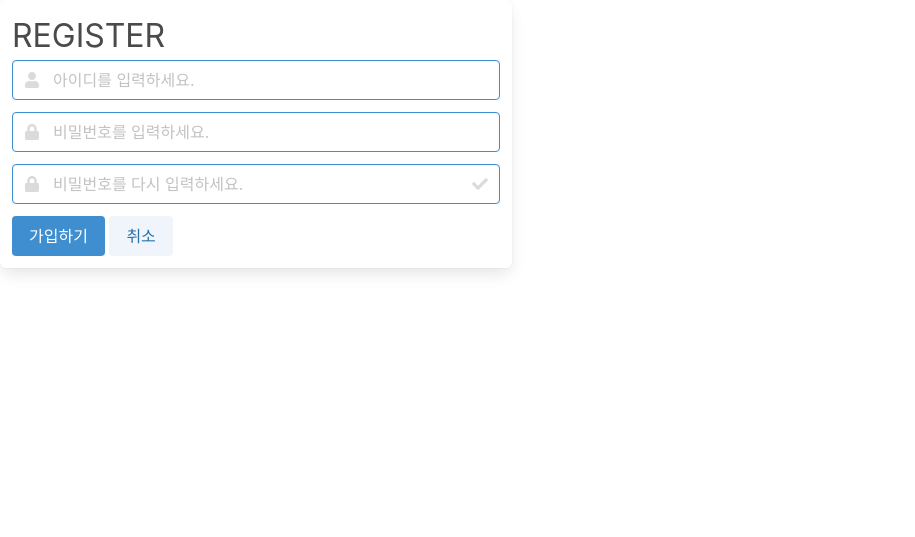
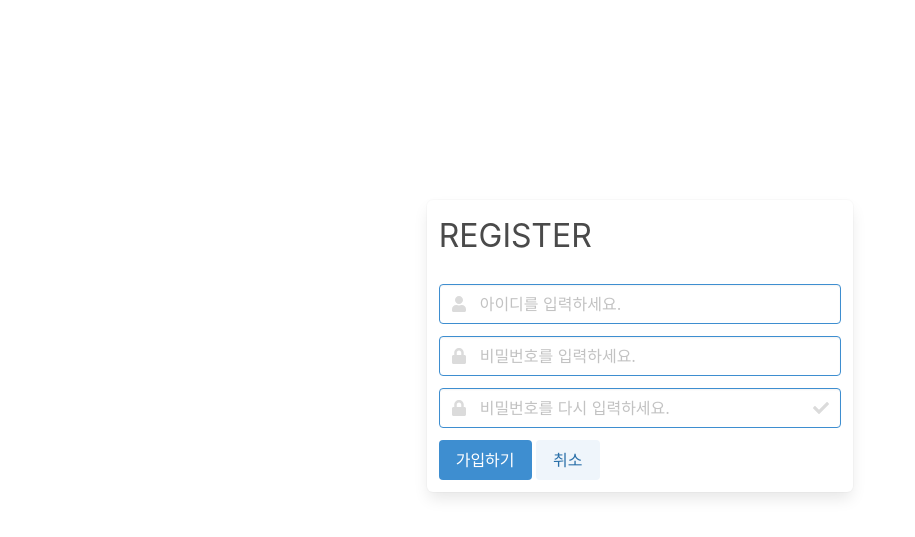
Before and after one commit to ChoiWheatley/swjungle-week-00, a Flask app: page /register in a window 1280 px wide. Shown: the top 537 px of the page, without its empty margins (0-915 px from the left). Run offline with Flask 3, Linux system fonts and the light colour scheme; some libraries are stand-ins or nearby versions.

Commit message:
style : login/register html modify

```diff
--- a/templates/register.html
+++ b/templates/register.html
@@ -8,6 +8,12 @@
     <script defer src="https://use.fontawesome.com/releases/v5.3.1/js/all.js"></script>
     <title>register</title>
 </head>
+<style>
+    .box {
+        margin: auto;
+        margin-top: 200px;
+    }
+</style>
 <body>
     {% with messages = get_flashed_messages() %}
         {% if messages %}
@@ -18,8 +24,8 @@
             </ul>
         {% endif %}
     {% endwith %}
-    <div class="box column is-two-fifths">
-        <div class="is-size-3" style="font-weight: 400;">REGISTER</div>
+    <div class="box column is-one-third">
+        <div class="is-size-3 block" style="font-weight: 400;">REGISTER</div>
         <form method="POST" id="registerForm">
             <div class="field">
                 <p class="control has-icons-left has-icons-right">
```
Also changed, not shown: templates/login.html (+8 -2 lines).
